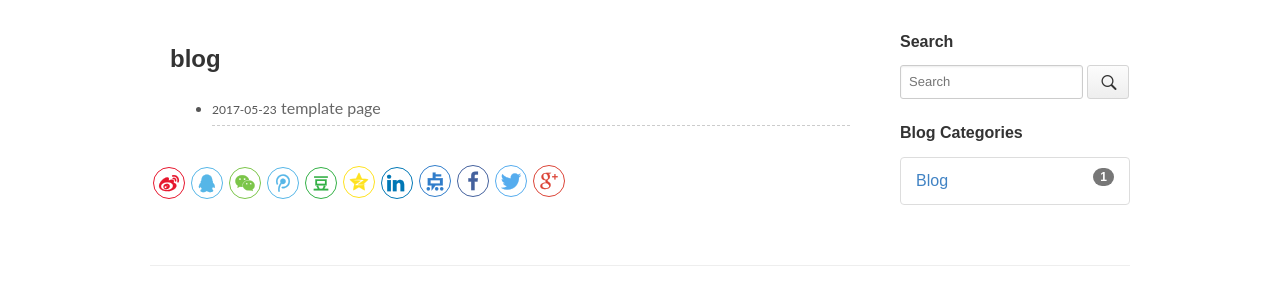
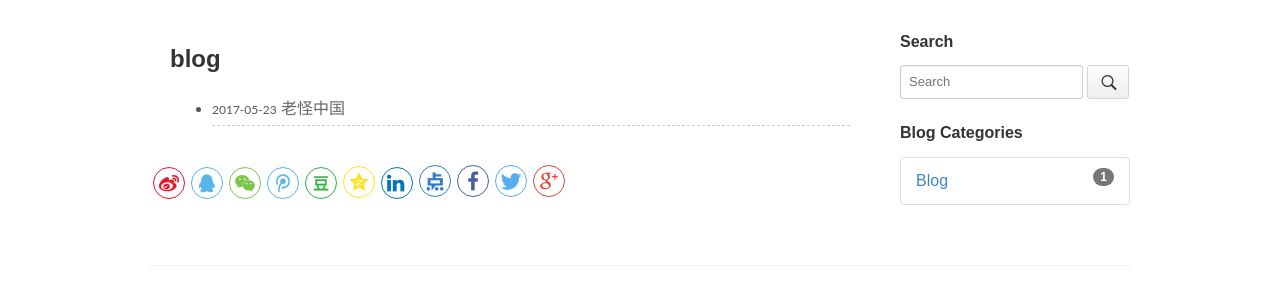
Before and after one commit to heyonly/heyonly.github.io, a Jekyll site: the page built from pages/categories.md, in a window 1280 px wide. Shown: the part 177-467 px from the top of the page. Built offline with Jekyll 4.4.1, drawn with Linux system fonts in a browser that asks for light colours.

Commit message:
fix sub title

```diff
--- a/_posts/2017-05-23-hello-world.md
+++ b/_posts/2017-05-23-hello-world.md
@@ -1,6 +1,6 @@
 ---
 layout: post
-title: template page
+title: 老怪中国
 categories: blog
 description: hello world
 keywords: hello world
```
